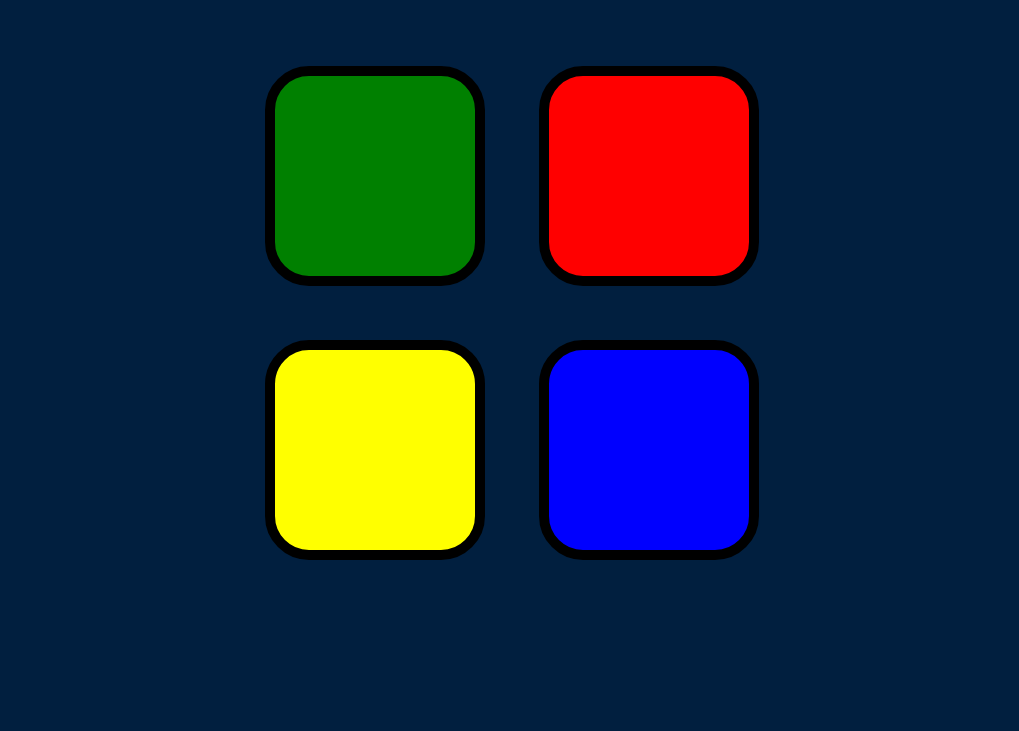
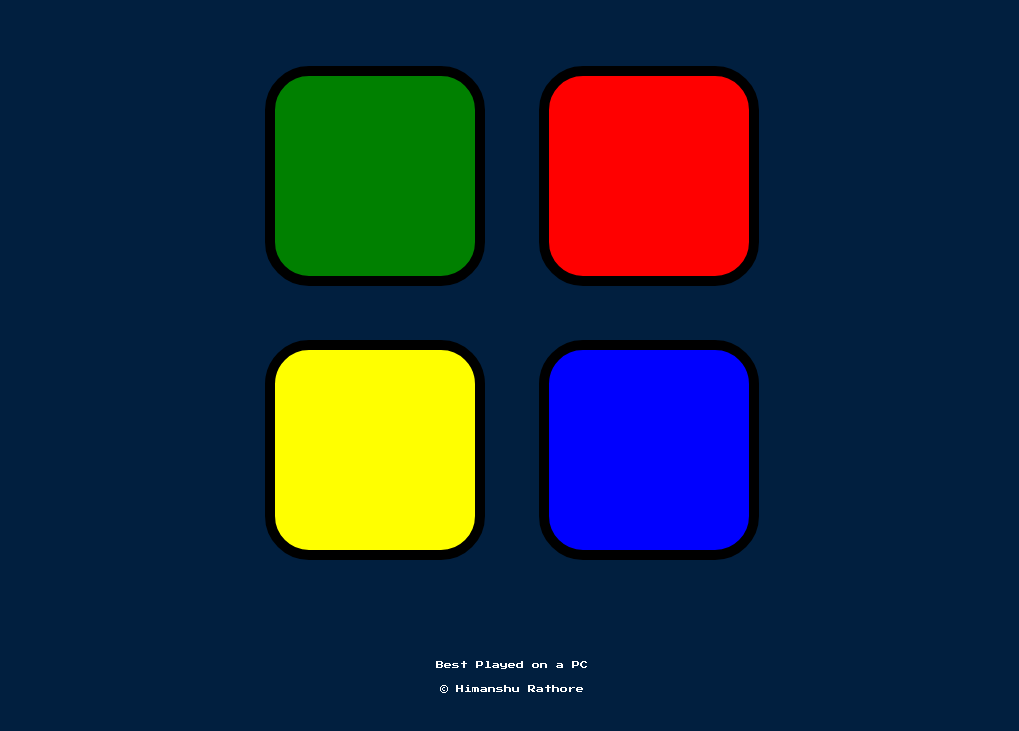
Before and after one commit to himanshu2406/Simon-Game, a plain HTML site: page index.html in a window 1280 px wide. Shown: the part 133-864 px from the top of the page, without its empty margins (128-1147 px from the left). Before the commit the page ends 800 px from the top, so only its background shows below. Drawn offline with nearby package versions, Linux system fonts and the light colour scheme.

Commit message:
Add footer prompt

```diff
--- a/index.html
+++ b/index.html
@@ -38,6 +38,11 @@
   <script type="text/javascript" src= 'game.js'>
 
   </script>
+
+  <footer>
+    Best Played on a PC <br>
+    © Himanshu Rathore
+  </footer>
 </body>
 
 </html>
--- a/styles.css
+++ b/styles.css
@@ -51,3 +51,11 @@ body {
   box-shadow: 0 0 20px white;
   background-color: grey;
 }
+
+footer{
+  font-family: 'Press Start 2P', cursive;
+  color: white;
+  font-size: 0.5rem;
+  line-height: 1.5rem;
+  margin: 5%;
+}
```
